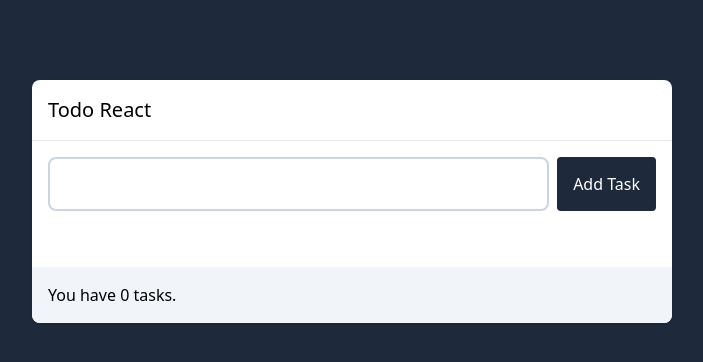
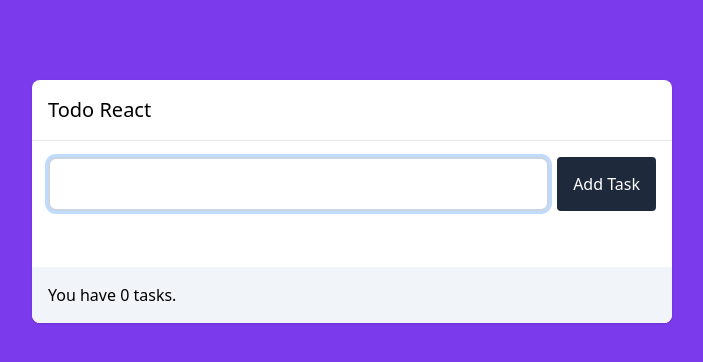
Before and after one commit to ramaherdianto/testing-react, a React (Vite) app: page / in a window 1280 px wide. Shown: the top 362 px of the page, without its empty margins (288-991 px from the left). Built offline with nearby package versions, Linux system fonts and the light colour scheme.

Commit message:
feat: learning useRef

```diff
--- a/src/App.jsx
+++ b/src/App.jsx
@@ -8,7 +8,7 @@ import { Todo } from './components/Todo';
 
 function App() {
     return (
-        <div className='App bg-slate-800 min-h-screen flex flex-col justify-center items-center'>
+        <div className='App bg-violet-600 min-h-screen flex flex-col justify-center items-center'>
             <Todo />
         </div>
     );
--- a/src/components/Input.jsx
+++ b/src/components/Input.jsx
@@ -1,8 +1,18 @@
-import React from 'react';
+import React, { useEffect } from 'react';
+import { useRef } from 'react';
 
-export const Input = ({ type = 'text', ...props }) => {
+export const Input = ({ isFocused = false, type = 'text', ...props }) => {
+    const inputRef = useRef(null);
+
+    useEffect(() => {
+        if (isFocused) {
+            inputRef.current.focus();
+        }
+    }, []);
+
     return (
         <input
+            ref={inputRef}
             {...props}
             className='border-2 p-3 w-full transition duration-300 text-slate-500 focus:ring focus:ring-blue-200 focus:outline-none border-slate-300 rounded-lg'
             type={type}
--- a/src/components/Todo.jsx
+++ b/src/components/Todo.jsx
@@ -47,6 +47,7 @@ export const Todo = () => {
                     <form onSubmit={handleSubmit}>
                         <div className='flex gap-2 mb-10'>
                             <Input
+                                isFocused
                                 value={newTask}
                                 onChange={(e) => setNewTask(e.target.value)}
                                 required
```
